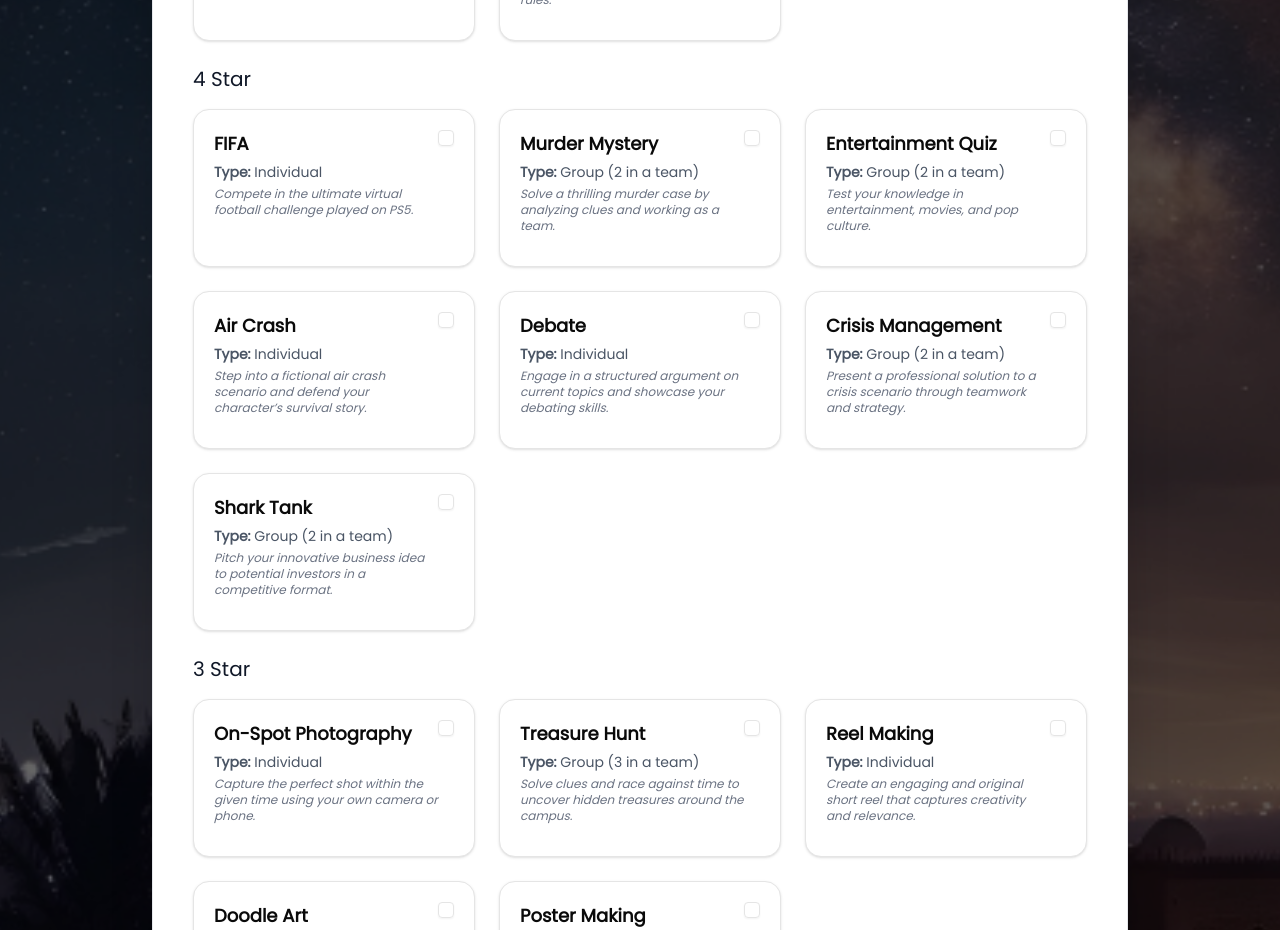
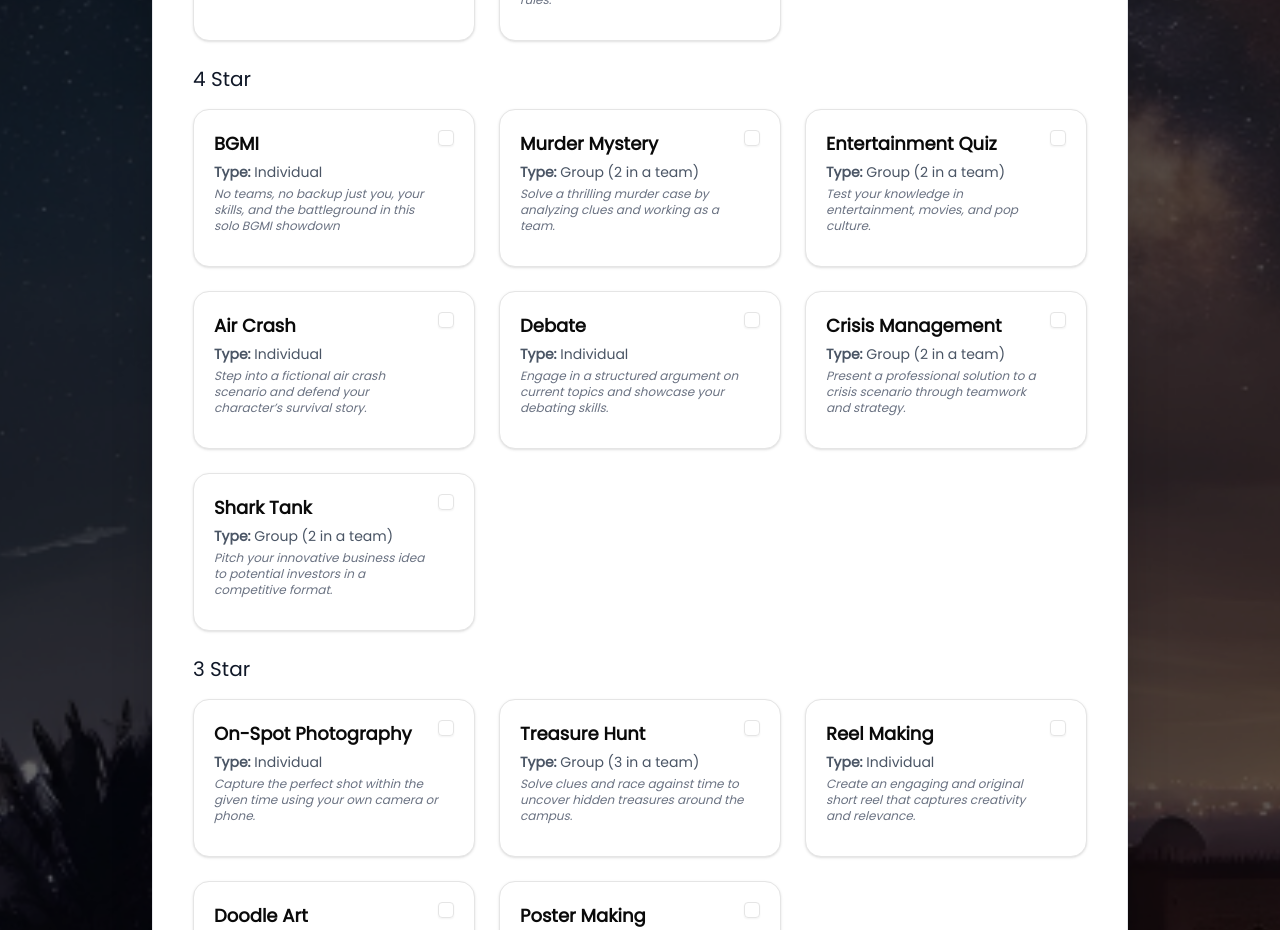
Before and after one commit to Maaz2623/samhita-2025, a Next.js app: page /register in a window 1280 px wide. Shown: the part 860-1790 px from the top of the page. Built offline with nearby package versions, Linux system fonts and the light colour scheme.

Commit message:
modified:   src/components/registration-form.tsx

```diff
--- a/src/components/registration-form.tsx
+++ b/src/components/registration-form.tsx
@@ -59,10 +59,10 @@ const eventsData: EventsByStar = {
   ],
   "4 Star": [
     {
-      name: "FIFA",
+      name: "BGMI",
       type: "Individual",
       description:
-        "Compete in the ultimate virtual football challenge played on PS5.",
+        "No teams, no backup just you, your skills, and the battleground in this solo BGMI showdown",
     },
     {
       name: "Murder Mystery",
```
